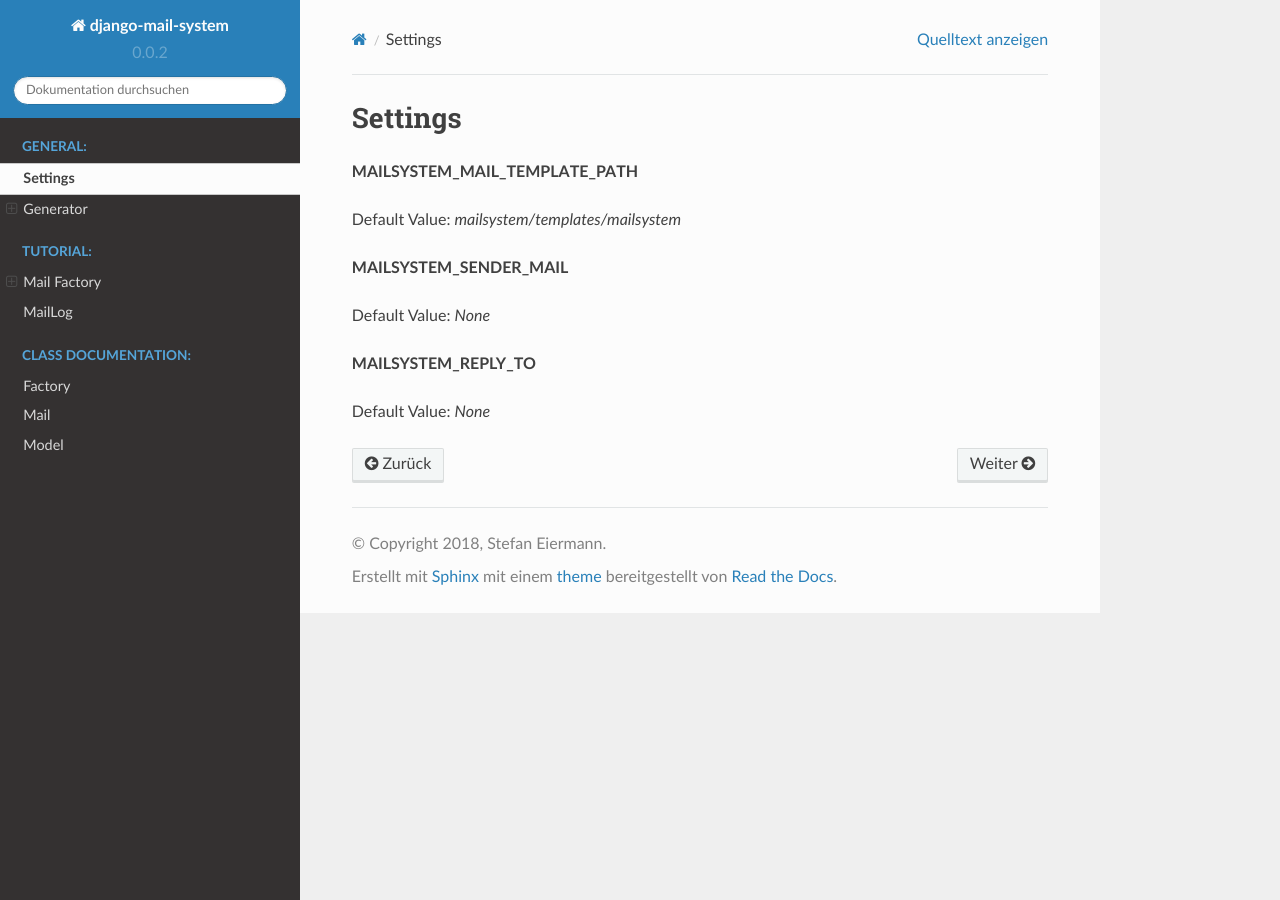
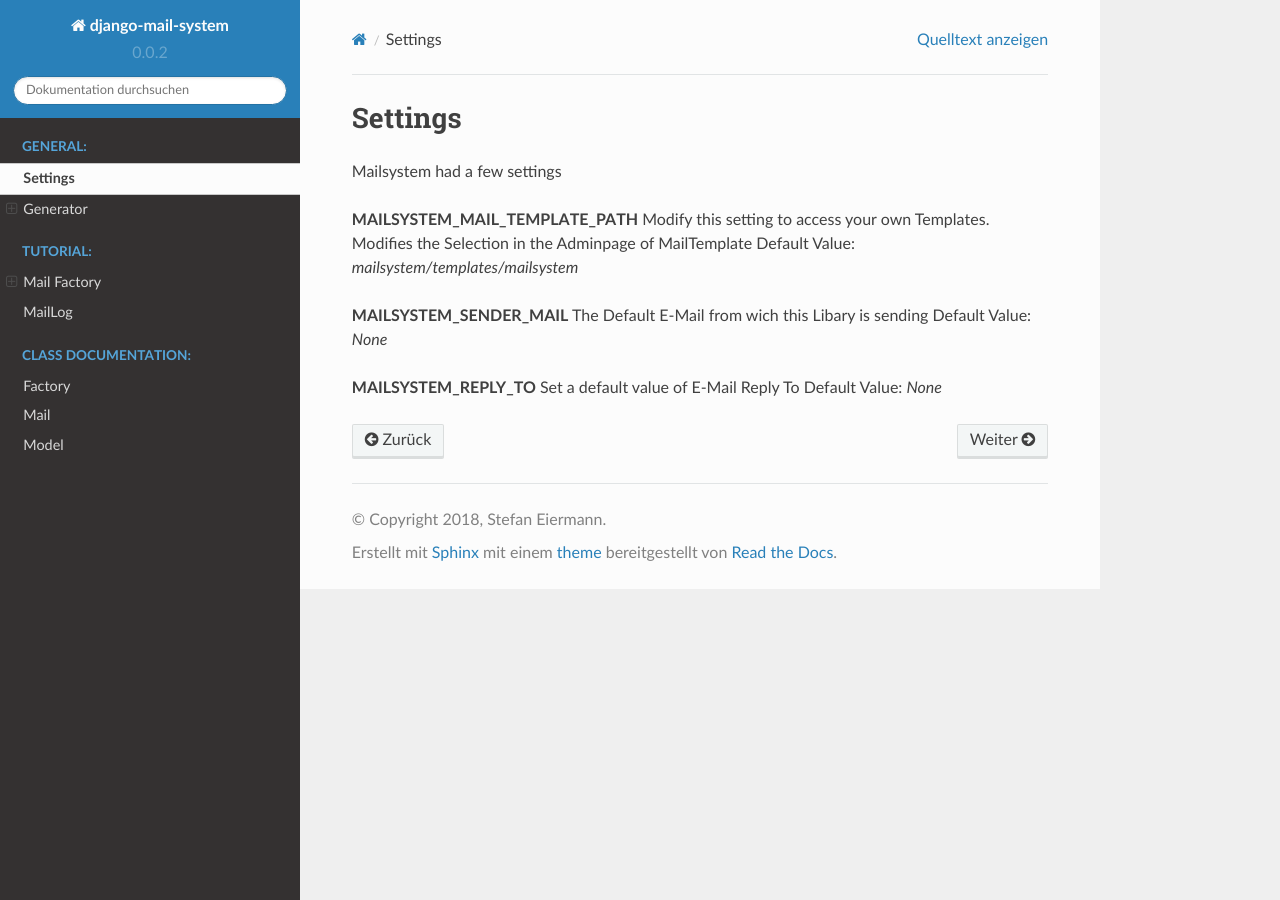
Before and after one commit to eieste/django-mail-system, a Sphinx documentation site: the page built from docs/source/docs/settings.rst, in a window 1280 px wide. Built offline with Sphinx 7.4.7 and the Read the Docs theme 2.0.0, drawn with Linux system fonts in a browser that asks for light colours.

Commit message:
Update settings.rst

```diff
--- a/docs/source/docs/settings.rst
+++ b/docs/source/docs/settings.rst
@@ -2,20 +2,24 @@
 Settings
 ########
 
+Mailsystem had a few settings
+
+
 **MAILSYSTEM_MAIL_TEMPLATE_PATH**
-
+Modify this setting to access your own Templates.
+Modifies the Selection in the Adminpage of MailTemplate
 Default Value:
 `mailsystem/templates/mailsystem`
 
 
 **MAILSYSTEM_SENDER_MAIL**
-
+The Default E-Mail from wich this Libary is sending
 Default Value:
 `None`
 
 
 
 **MAILSYSTEM_REPLY_TO**
-
+Set a default value of E-Mail Reply To
 Default Value:
 `None`
```
